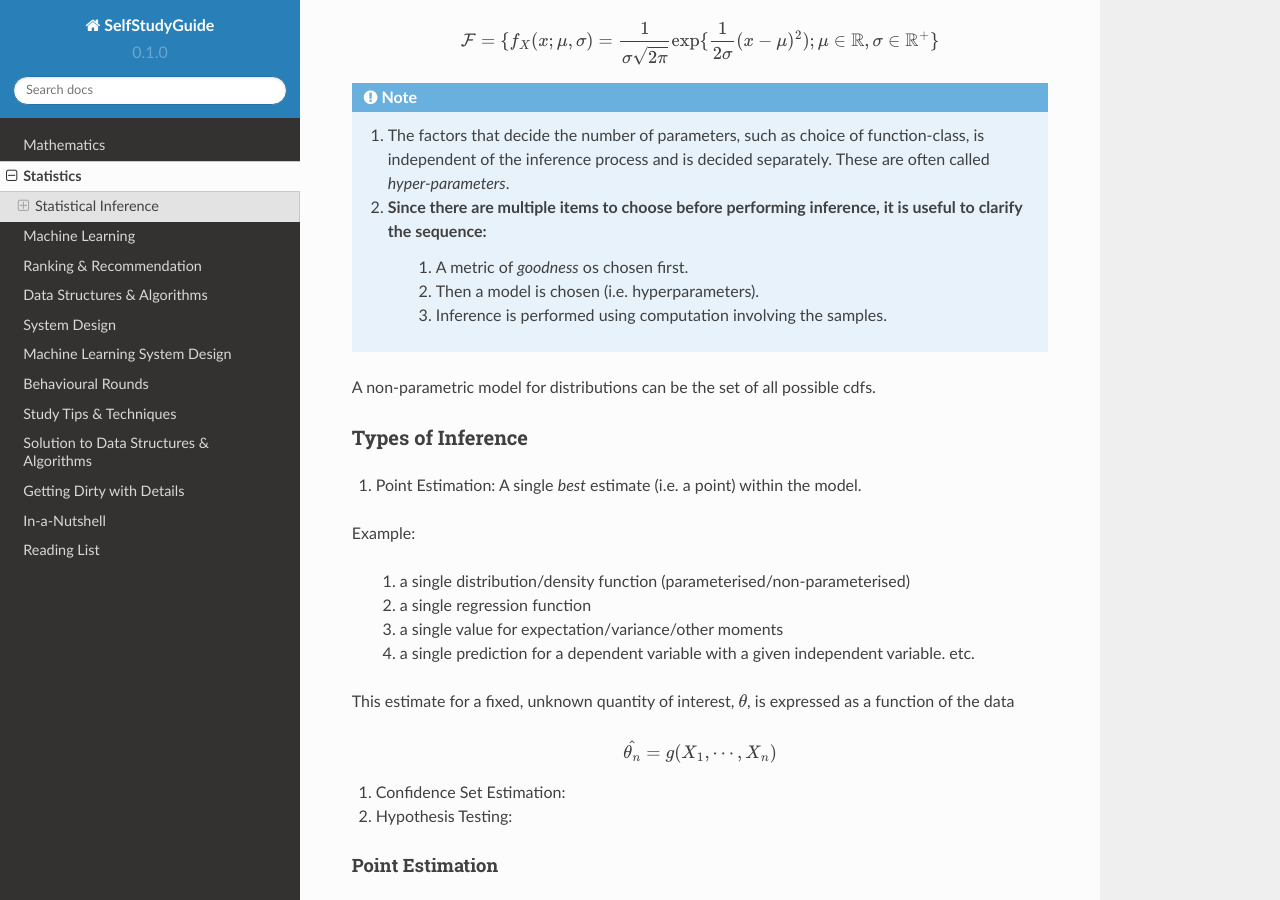
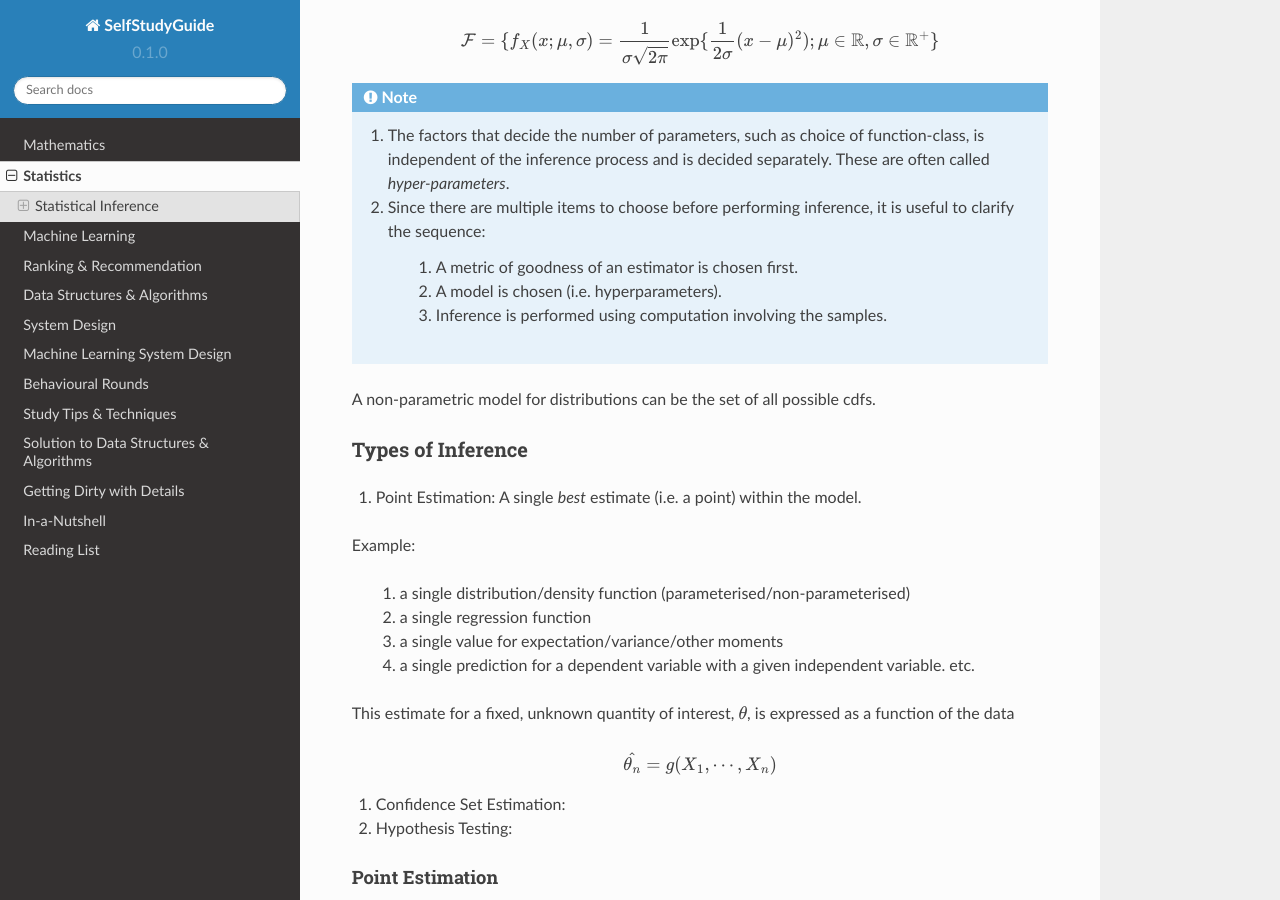
Before and after one commit to uselesstechjunks/leetcode, a Sphinx documentation site: the page built from docs/source/stat.rst, in a window 1280 px wide and 900 px high, scrolled down 1443 px. Built offline with Sphinx 7.4.7 and the Read the Docs theme 2.0.0, drawn with Linux system fonts in a browser that asks for light colours.

Commit message:
Update stat.rst

```diff
--- a/docs/source/stat.rst
+++ b/docs/source/stat.rst
@@ -56,8 +56,9 @@ If it is for densities, then a parametric model could be
 .. note::
     #. The factors that decide the number of parameters, such as choice of function-class, is independent of the inference process and is decided separately. These are often called *hyper-parameters*.
     #. Since there are multiple items to choose before performing inference, it is useful to clarify the sequence:
-        #. A metric of *goodness* os chosen first.
-        #. Then a model is chosen (i.e. hyperparameters).
+
+        #. A metric of goodness of an estimator is chosen first.
+        #. A model is chosen (i.e. hyperparameters).
         #. Inference is performed using computation involving the samples.
 
 A non-parametric model for distributions can be the set of all possible cdfs.
```
